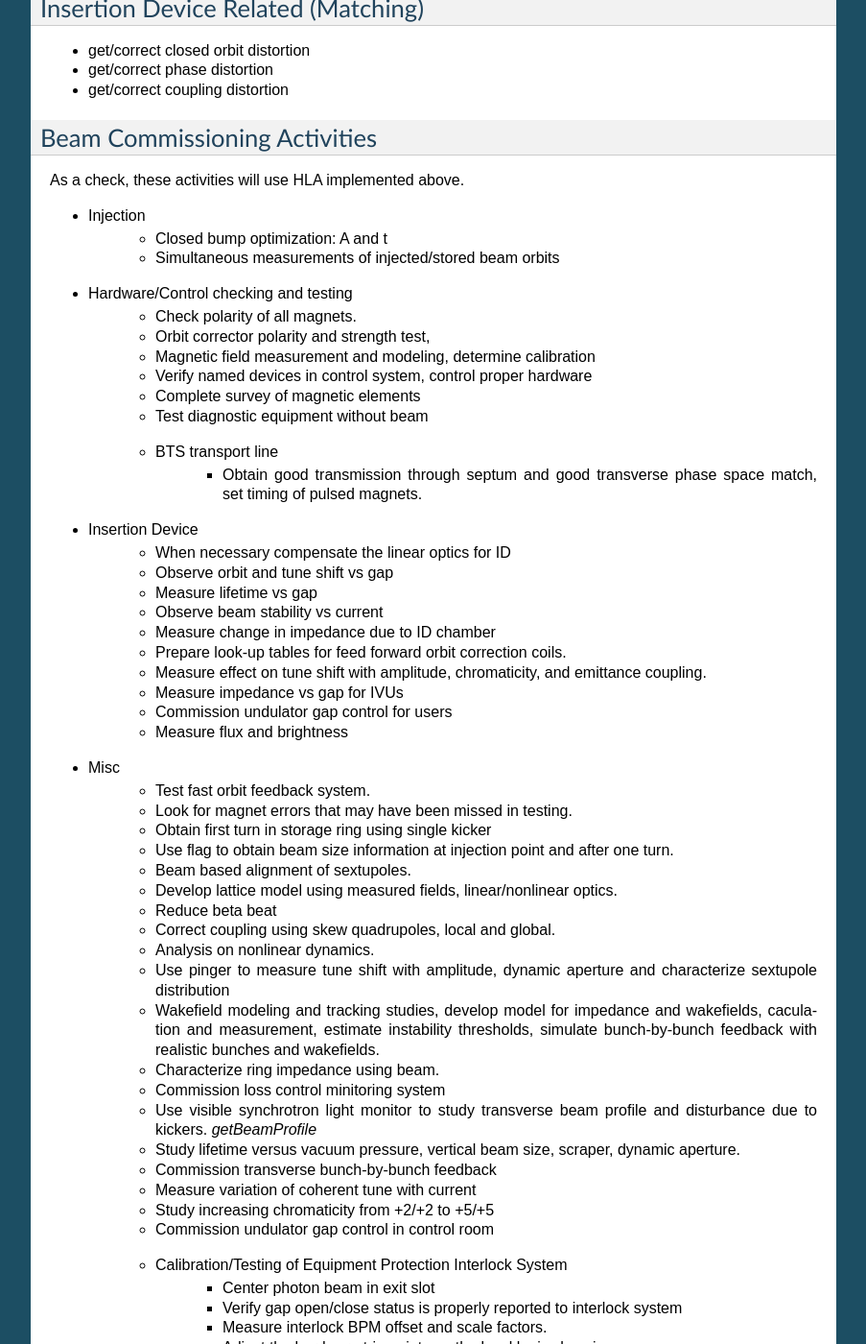
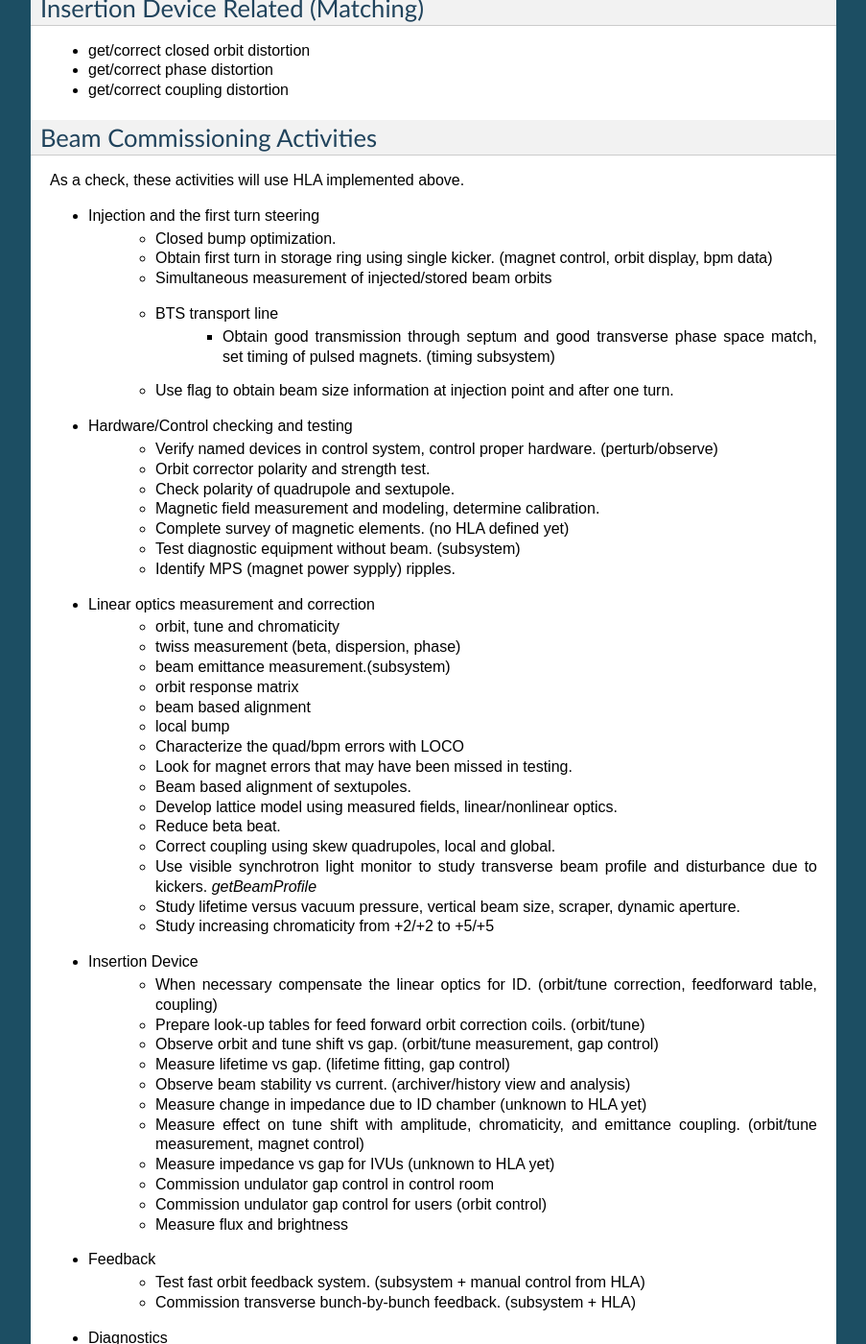
Before and after one commit to NSLS-II/aphla, a Sphinx documentation site: the page built from doc/requirement.rst, in a window 1280 px wide and 1400 px high, scrolled down 4937 px. Shown: the whole window at 96% size, without its empty margins (198-1101 px from the left). Built offline with Sphinx 7.4.7, drawn with Linux system fonts in a browser that asks for light colours; formulas are drawn with MathJax 3; some of the changed text lies outside the part shown.

Commit message:
commit for HLA meeting

```diff
--- a/doc/requirement.rst
+++ b/doc/requirement.rst
@@ -257,61 +257,84 @@ Beam Commissioning Activities
 
 As a check, these activities will use HLA implemented above.
 
-- Injection
-    - Closed bump optimization: A and t
-    - Simultaneous measurements of injected/stored beam orbits
+- Injection and the first turn steering
+    - Closed bump optimization.
+    - Obtain first turn in storage ring using single kicker. (magnet control, orbit display, bpm data)
+    - Simultaneous measurement of injected/stored beam orbits
+    - BTS transport line
+	- Obtain good transmission through septum and good transverse phase
+	  space match, set timing of pulsed magnets. (timing subsystem)
+    - Use flag to obtain beam size information at injection point and
+      after one turn.
+
 
 - Hardware/Control checking and testing
-    - Check polarity of all magnets.
-    - Orbit corrector polarity and strength test,
-    - Magnetic field measurement and modeling, determine calibration
-    - Verify named devices in control system, control proper hardware
-    - Complete survey of magnetic elements
-    - Test diagnostic equipment without beam
-    - BTS transport line
-	- Obtain good transmission through septum and good transverse phase
-	  space match, set timing of pulsed magnets.
+    - Verify named devices in control system, control proper hardware. (perturb/observe)
+    - Orbit corrector polarity and strength test.
+    - Check polarity of quadrupole and sextupole.
+    - Magnetic field measurement and modeling, determine calibration.
+    - Complete survey of magnetic elements. (no HLA defined yet)
+    - Test diagnostic equipment without beam. (subsystem)
+    - Identify MPS (magnet power sypply) ripples.
 
-- Insertion Device
-    - When necessary compensate the linear optics for ID
-    - Observe orbit and tune shift vs gap
-    - Measure lifetime vs gap
-    - Observe beam stability vs current
-    - Measure change in impedance due to ID chamber
-    - Prepare look-up tables for feed forward orbit correction coils.
-    - Measure effect on tune shift with amplitude, chromaticity, and emittance
-      coupling.
-    - Measure impedance vs gap for IVUs
-    - Commission undulator gap control for users
-    - Measure flux and brightness
-
-- Misc
-    - Test fast orbit feedback system.
+- Linear optics measurement and correction
+    - orbit, tune and chromaticity
+    - twiss measurement (beta, dispersion, phase)
+    - beam emittance measurement.(subsystem)
+    - orbit response matrix
+    - beam based alignment
+    - local bump
+    - Characterize the quad/bpm errors with LOCO
     - Look for magnet errors that may have been missed in testing.
-    - Obtain first turn in storage ring using single kicker
-    - Use flag to obtain beam size information at injection point and
-      after one turn.
     - Beam based alignment of sextupoles.
     - Develop lattice model using measured fields, linear/nonlinear optics.
-    - Reduce beta beat
+    - Reduce beta beat.
     - Correct coupling using skew quadrupoles, local and global.
-    - Analysis on nonlinear dynamics.
-    - Use pinger to measure tune shift with amplitude, dynamic aperture
-      and characterize sextupole distribution
-    - Wakefield modeling and tracking studies, develop model for
-      impedance and wakefields, caculation and measurement, estimate
-      instability thresholds, simulate bunch-by-bunch feedback with
-      realistic bunches and wakefields.
-    - Characterize ring impedance using beam.
-    - Commission loss control minitoring system
     - Use visible synchrotron light monitor to study transverse beam
       profile and disturbance due to kickers. *getBeamProfile*
     - Study lifetime versus vacuum pressure, vertical beam size, scraper,
       dynamic aperture.
-    - Commission transverse bunch-by-bunch feedback
+    - Study increasing chromaticity from +2/+2 to +5/+5
+
+- Insertion Device
+    - When necessary compensate the linear optics for ID. (orbit/tune correction, feedforward table, coupling)
+    - Prepare look-up tables for feed forward orbit correction coils. (orbit/tune)
+    - Observe orbit and tune shift vs gap. (orbit/tune measurement, gap control)
+    - Measure lifetime vs gap. (lifetime fitting, gap control)
+    - Observe beam stability vs current. (archiver/history view and analysis)
+    - Measure change in impedance due to ID chamber (unknown to HLA yet)
+    - Measure effect on tune shift with amplitude, chromaticity, and emittance
+      coupling. (orbit/tune measurement, magnet control)
+    - Measure impedance vs gap for IVUs (unknown to HLA yet)
+    - Commission undulator gap control in control room
+    - Commission undulator gap control for users (orbit control)
+    - Measure flux and brightness
+
+- Feedback
+    - Test fast orbit feedback system. (subsystem + manual control from HLA)
+    - Commission transverse bunch-by-bunch feedback. (subsystem + HLA)
+
+- Diagnostics
+    - PBPM matching. Read both BPM and PBPM, and use BPM to benchmark the
+      PBPM values.
+
+- Collective Effects
     - Measure variation of coherent tune with current
-    - Study increasing chromaticity from +2/+2 to +5/+5
-    - Commission undulator gap control in control room
+    - Wakefield modeling and tracking studies, develop model for
+      impedance and wakefields, caculation and measurement, estimate
+      instability thresholds, simulate bunch-by-bunch feedback with
+      realistic bunches and wakefields. (unknown to HLA yet)
+    - Characterize ring impedance using beam. (unknown to HLA yet)
+
+- Analysis on nonlinear dynamics.
+    - Use pinger to measure tune shift with amplitude, dynamic aperture
+      and characterize sextupole distribution
+
+
+- Misc
+    - Commission loss control minitoring system.
+        - Monitor beam loss. Get loss monitor readings from beam containment
+          system (beam loss monitor).
     - Calibration/Testing of Equipment Protection Interlock System
 	- Center photon beam in exit slot
 	- Verify gap open/close status is properly reported to interlock system
@@ -328,12 +351,7 @@ As a check, these activities will use HLA implemented above.
 	- Test transverse feedback with injection transient
     - Concerns: accuracy of magnet calibration-two types of dipoles, magnetic
       field quality (IRMIS data).
-    - PBPM matching. Read both BPM and PBPM, and use BPM to benchmark the
-      PBPM values.
     - Get groud motion and chamber motion if there are available readings.
-    - Monitor beam loss. Get loss monitor readings from beam containment
-      system (beam loss monitor).
-    - Identify MPS (magnet power sypply) ripples.
     - Mechanical utilities status and controls
     - Electrical utilities status and controls
     - Equipment enclosure monitor
```
Also changed, not shown: 1 other file.
